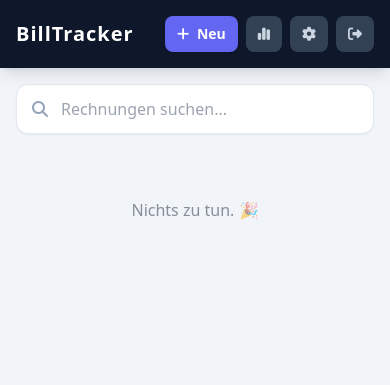
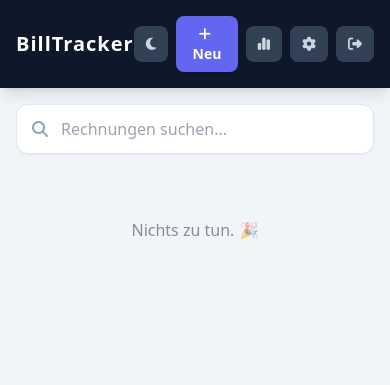
Before and after one commit to fiveraptor/BillTracker, a Flask app: page / in a window 390 px wide. Shown: the top 385 px of the page. Run offline with Flask 3, Linux system fonts and the light colour scheme; the visitor is signed in with stand-in values (Sample User, id 1); data that the repository does not hold is empty; some libraries are stand-ins or nearby versions.

Commit message:
Added darkmode

```diff
--- a/templates/index.html
+++ b/templates/index.html
@@ -6,8 +6,16 @@
     <title>BillTracker</title>
     <script src="https://cdn.tailwindcss.com"></script>
     <link href="https://cdnjs.cloudflare.com/ajax/libs/font-awesome/6.4.0/css/all.min.css" rel="stylesheet">
+    <script>
+        tailwind.config = { darkMode: 'class' }
+        if (localStorage.theme === 'dark' || (!('theme' in localStorage) && window.matchMedia('(prefers-color-scheme: dark)').matches)) {
+            document.documentElement.classList.add('dark')
+        } else {
+            document.documentElement.classList.remove('dark')
+        }
+    </script>
 </head>
-<body class="bg-slate-100 text-slate-800 pb-20">
+<body class="bg-slate-100 text-slate-800 pb-20 dark:bg-slate-900 dark:text-slate-200 transition-colors duration-200">
 
     <nav class="bg-slate-900 text-white p-4 shadow-lg sticky top-0 z-50">
         <div class="max-w-3xl mx-auto flex justify-between items-center">
@@ -17,6 +25,10 @@
             </div>
 
             <div class="flex items-center gap-2">
+                <button onclick="toggleTheme()" class="bg-slate-700 hover:bg-slate-600 px-3 py-2 rounded-lg text-sm transition text-slate-300 hover:text-white" title="Dark Mode">
+                    <i class="fa-solid fa-moon dark:hidden"></i>
+                    <i class="fa-solid fa-sun hidden dark:inline"></i>
+                </button>
                 <button onclick="toggleModal()" class="bg-indigo-500 hover:bg-indigo-600 px-3 py-2 rounded-lg text-sm font-bold shadow transition">
                     <i class="fa-solid fa-plus mr-1"></i> Neu
                 </button>
@@ -40,7 +52,7 @@
             <form method="GET" action="{{ url_for('index') }}" class="relative">
                 <i class="fa-solid fa-search absolute left-4 top-1/2 transform -translate-y-1/2 text-slate-400"></i>
                 <input type="text" name="q" value="{{ search_query or '' }}" placeholder="Rechnungen suchen..."
-                       class="w-full pl-11 bg-white border border-slate-200 rounded-xl p-3 focus:outline-none focus:ring-2 focus:ring-indigo-500 transition shadow-sm">
+                       class="w-full pl-11 bg-white border border-slate-200 rounded-xl p-3 focus:outline-none focus:ring-2 focus:ring-indigo-500 transition shadow-sm dark:bg-slate-800 dark:border-slate-700 dark:text-white dark:placeholder-slate-500">
             </form>
 
             {% if total_open > 0 %}
@@ -65,16 +77,16 @@
                     {% endif %}
                 {% endif %}
 
-                <div class="bg-white rounded-xl shadow-sm border-l-[6px] {{ border }} p-4">
+                <div class="bg-white rounded-xl shadow-sm border-l-[6px] {{ border }} p-4 dark:bg-slate-800 transition-colors">
                     <div class="flex justify-between items-start mb-4">
                         <div class="flex-1 pr-2">
                             <h3 class="font-bold text-lg leading-snug">
-                                <a href="{{ url_for('bill_details', id=bill.id) }}" class="hover:text-indigo-600 hover:underline decoration-2 underline-offset-2 transition-colors">
+                                <a href="{{ url_for('bill_details', id=bill.id) }}" class="hover:text-indigo-600 hover:underline decoration-2 underline-offset-2 transition-colors dark:text-slate-100 dark:hover:text-indigo-400">
                                     {{ bill.title }}
                                 </a>
                             </h3>
                             {% if bill.amount %}
-                            <div class="text-sm font-bold text-slate-700 mb-1">
+                            <div class="text-sm font-bold text-slate-700 mb-1 dark:text-slate-300">
                                 CHF {{ "%.2f"|format(bill.amount) }}
                             </div>
                             {% endif %}
@@ -82,7 +94,7 @@
                                 <i class="fa-regular fa-calendar {{ txt }}"></i>
                                 <input type="date" name="due_date" onchange="this.form.submit()"
                                        value="{{ bill.due_date if bill.due_date else '' }}"
-                                       class="bg-transparent text-sm {{ txt }} focus:outline-none focus:bg-slate-50 rounded cursor-pointer">
+                                       class="bg-transparent text-sm {{ txt }} focus:outline-none focus:bg-slate-50 rounded cursor-pointer dark:focus:bg-slate-700">
                                 {% if days is not none %}
                                     <span class="text-xs {{ txt }}">
                                         {% if days < 0 %} ({{ days|abs }} Tage drüber!)
@@ -92,19 +104,19 @@
                             </form>
                         </div>
                         <div class="flex flex-col gap-2">
-                            <a href="{{ url_for('serve_file', filename=bill.filename) }}" target="_blank" class="bg-slate-100 text-slate-600 p-2.5 rounded-lg hover:bg-slate-200 block text-center min-w-[3rem]">
+                            <a href="{{ url_for('serve_file', filename=bill.filename) }}" target="_blank" class="bg-slate-100 text-slate-600 p-2.5 rounded-lg hover:bg-slate-200 block text-center min-w-[3rem] dark:bg-slate-700 dark:text-slate-300 dark:hover:bg-slate-600">
                                 {% if bill.file_type == 'image' %}
                                     <i class="fa-solid fa-image text-lg text-indigo-500"></i>
                                 {% else %}
                                     <i class="fa-solid fa-file-pdf text-lg text-red-500"></i>
                                 {% endif %}
                             </a>
-                            <a href="{{ url_for('delete_bill', id=bill.id) }}" onclick="return confirm('Löschen?')" class="bg-red-50 text-red-500 p-2.5 rounded-lg hover:bg-red-500 hover:text-white block text-center transition">
+                            <a href="{{ url_for('delete_bill', id=bill.id) }}" onclick="return confirm('Löschen?')" class="bg-red-50 text-red-500 p-2.5 rounded-lg hover:bg-red-500 hover:text-white block text-center transition dark:bg-red-900/20 dark:hover:bg-red-600">
                                 <i class="fa-solid fa-trash-can"></i>
                             </a>
                         </div>
                     </div>
-                    <a href="{{ url_for('pay', id=bill.id) }}" class="block w-full bg-slate-50 hover:bg-green-50 text-slate-600 hover:text-green-700 text-center py-2.5 rounded-lg font-semibold border border-slate-200 transition text-sm">
+                    <a href="{{ url_for('pay', id=bill.id) }}" class="block w-full bg-slate-50 hover:bg-green-50 text-slate-600 hover:text-green-700 text-center py-2.5 rounded-lg font-semibold border border-slate-200 transition text-sm dark:bg-slate-700 dark:border-slate-600 dark:text-slate-300 dark:hover:bg-green-900/30 dark:hover:text-green-400">
                         <i class="fa-solid fa-check mr-1"></i> Erledigt
                     </a>
                 </div>
@@ -116,9 +128,9 @@
             <h2 class="text-xs font-bold text-slate-400 uppercase tracking-widest mb-4">Verlauf</h2>
             <div class="space-y-2">
                 {% for bill in bills_paid %}
-                <div class="bg-white rounded p-3 flex justify-between items-center shadow-sm">
+                <div class="bg-white rounded p-3 flex justify-between items-center shadow-sm dark:bg-slate-800 transition-colors">
                     <div class="flex-1 truncate mr-4">
-                        <a href="{{ url_for('bill_details', id=bill.id) }}" class="text-sm font-medium line-through decoration-slate-400 hover:text-indigo-500 hover:decoration-indigo-300 transition-colors">
+                        <a href="{{ url_for('bill_details', id=bill.id) }}" class="text-sm font-medium line-through decoration-slate-400 hover:text-indigo-500 hover:decoration-indigo-300 transition-colors dark:text-slate-400 dark:hover:text-indigo-400">
                             {{ bill.title }}
                         </a>
                         {% if bill.amount %}
@@ -144,11 +156,11 @@
 
     <!-- Upload Modal -->
     <div id="uploadModal" class="hidden fixed inset-0 z-50 bg-slate-900/60 backdrop-blur-sm flex items-end sm:items-center justify-center sm:p-4 transition-opacity duration-300">
-        <div class="bg-white w-full sm:max-w-lg sm:rounded-2xl rounded-t-2xl shadow-2xl overflow-hidden relative transform transition-all">
+        <div class="bg-white w-full sm:max-w-lg sm:rounded-2xl rounded-t-2xl shadow-2xl overflow-hidden relative transform transition-all dark:bg-slate-800">
 
             <!-- Header -->
-            <div class="bg-slate-50 px-6 py-4 border-b border-slate-100 flex justify-between items-center">
-                <h3 class="text-lg font-bold text-slate-800 flex items-center gap-2">
+            <div class="bg-slate-50 px-6 py-4 border-b border-slate-100 flex justify-between items-center dark:bg-slate-900 dark:border-slate-700">
+                <h3 class="text-lg font-bold text-slate-800 flex items-center gap-2 dark:text-white">
                     <i class="fa-solid fa-cloud-arrow-up text-indigo-500"></i> Neue Rechnung
                 </h3>
                 <button onclick="toggleModal()" class="text-slate-400 hover:text-slate-600 w-8 h-8 flex items-center justify-center rounded-full hover:bg-slate-200 transition">
@@ -160,9 +172,9 @@
             <div class="p-6 relative">
 
                 <!-- Loading Overlay (Hidden by default) -->
-                <div id="loadingState" class="hidden absolute inset-0 bg-white/90 z-10 flex flex-col items-center justify-center text-center p-6">
+                <div id="loadingState" class="hidden absolute inset-0 bg-white/90 z-10 flex flex-col items-center justify-center text-center p-6 dark:bg-slate-800/90">
                     <div class="animate-spin rounded-full h-12 w-12 border-b-2 border-indigo-600 mb-4"></div>
-                    <h4 class="text-lg font-bold text-slate-800">Analysiere Rechnung...</h4>
+                    <h4 class="text-lg font-bold text-slate-800 dark:text-white">Analysiere Rechnung...</h4>
                     <p class="text-sm text-slate-500 mt-1">Die KI extrahiert Daten für dich.</p>
                 </div>
 
@@ -171,7 +183,7 @@
                     <!-- File Input (Styled) -->
                     <div class="relative group">
                         <label class="block text-xs font-bold text-slate-500 uppercase mb-1 ml-1">Dokumente</label>
-                        <label class="flex flex-col items-center justify-center w-full h-32 border-2 border-dashed border-slate-300 rounded-xl cursor-pointer bg-slate-50 hover:bg-indigo-50 hover:border-indigo-300 transition group-hover:text-indigo-600">
+                        <label class="flex flex-col items-center justify-center w-full h-32 border-2 border-dashed border-slate-300 rounded-xl cursor-pointer bg-slate-50 hover:bg-indigo-50 hover:border-indigo-300 transition group-hover:text-indigo-600 dark:bg-slate-700 dark:border-slate-600 dark:hover:bg-slate-600">
                             <div class="flex flex-col items-center justify-center pt-5 pb-6">
                                 <i class="fa-solid fa-file-arrow-up text-2xl mb-2 text-slate-400 group-hover:text-indigo-500 transition"></i>
                                 <p class="text-sm text-slate-500 group-hover:text-indigo-600"><span class="font-semibold">Klicken zum Auswählen</span></p>
@@ -189,7 +201,7 @@
                             <div class="absolute inset-y-0 left-0 pl-3 flex items-center pointer-events-none">
                                 <i class="fa-solid fa-tag text-slate-400"></i>
                             </div>
-                            <input type="text" name="title" placeholder="z.B. Swisscom Internet" class="w-full pl-10 bg-slate-50 border border-slate-200 rounded-lg p-3 focus:border-indigo-500 focus:ring-2 focus:ring-indigo-200 outline-none transition">
+                            <input type="text" name="title" placeholder="z.B. Swisscom Internet" class="w-full pl-10 bg-slate-50 border border-slate-200 rounded-lg p-3 focus:border-indigo-500 focus:ring-2 focus:ring-indigo-200 outline-none transition dark:bg-slate-700 dark:border-slate-600 dark:text-white dark:placeholder-slate-400">
                         </div>
                     </div>
 
@@ -200,7 +212,7 @@
                             <div class="absolute inset-y-0 left-0 pl-3 flex items-center pointer-events-none">
                                 <i class="fa-regular fa-calendar text-slate-400"></i>
                             </div>
-                            <input type="date" name="due_date" class="w-full pl-10 bg-slate-50 border border-slate-200 rounded-lg p-3 focus:border-indigo-500 focus:ring-2 focus:ring-indigo-200 outline-none transition appearance-none">
+                            <input type="date" name="due_date" class="w-full pl-10 bg-slate-50 border border-slate-200 rounded-lg p-3 focus:border-indigo-500 focus:ring-2 focus:ring-indigo-200 outline-none transition appearance-none dark:bg-slate-700 dark:border-slate-600 dark:text-white">
                         </div>
                     </div>
 
@@ -214,6 +226,16 @@
     </div>
 
     <script>
+        function toggleTheme() {
+            if (document.documentElement.classList.contains('dark')) {
+                document.documentElement.classList.remove('dark');
+                localStorage.theme = 'light';
+            } else {
+                document.documentElement.classList.add('dark');
+                localStorage.theme = 'dark';
+            }
+        }
+
         function toggleModal() {
             const modal = document.getElementById('uploadModal');
             modal.classList.toggle('hidden');
```
Also changed, not shown: templates/bill_details.html (+20 -12 lines), templates/settings.html (+19 -11 lines), templates/stats.html (+19 -5 lines).
